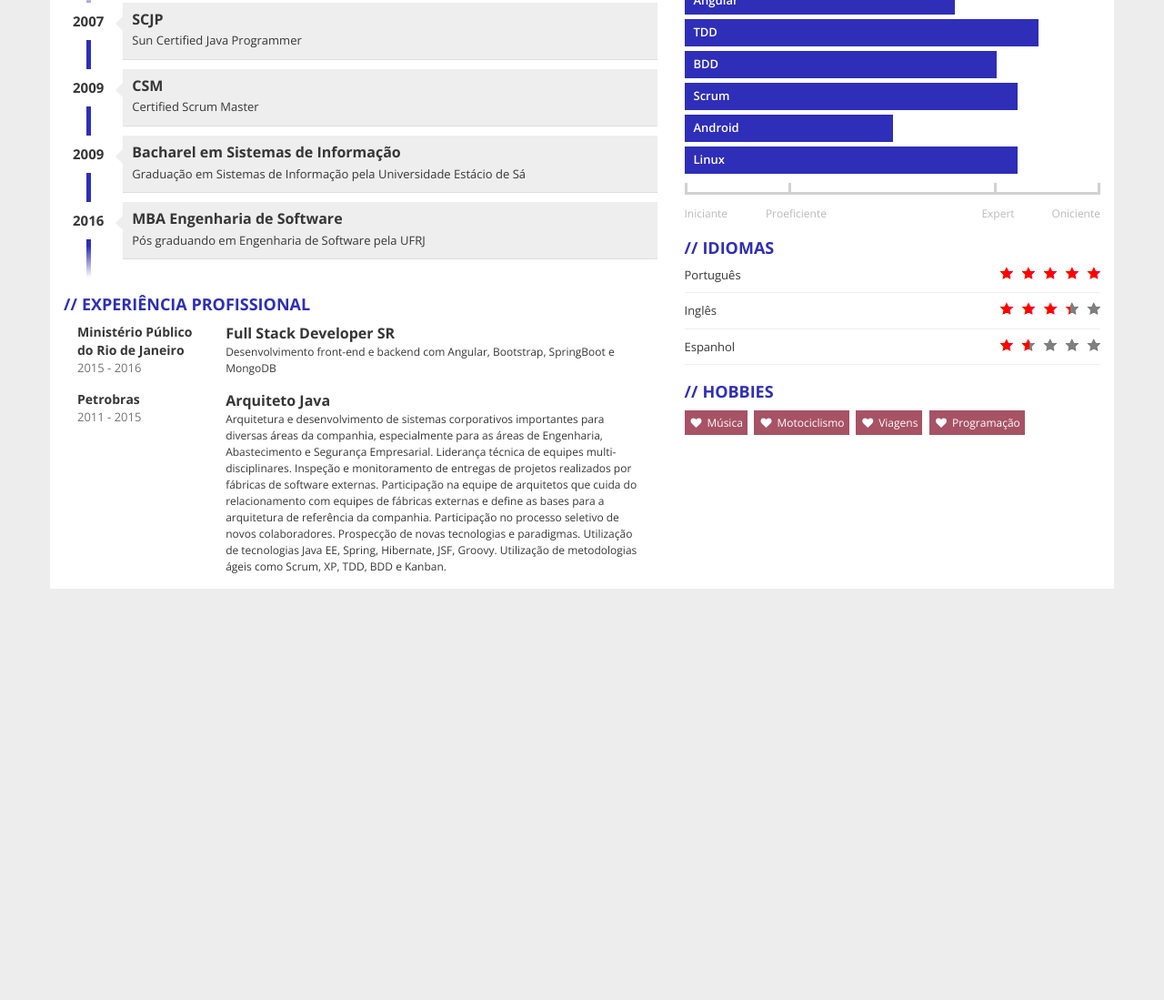
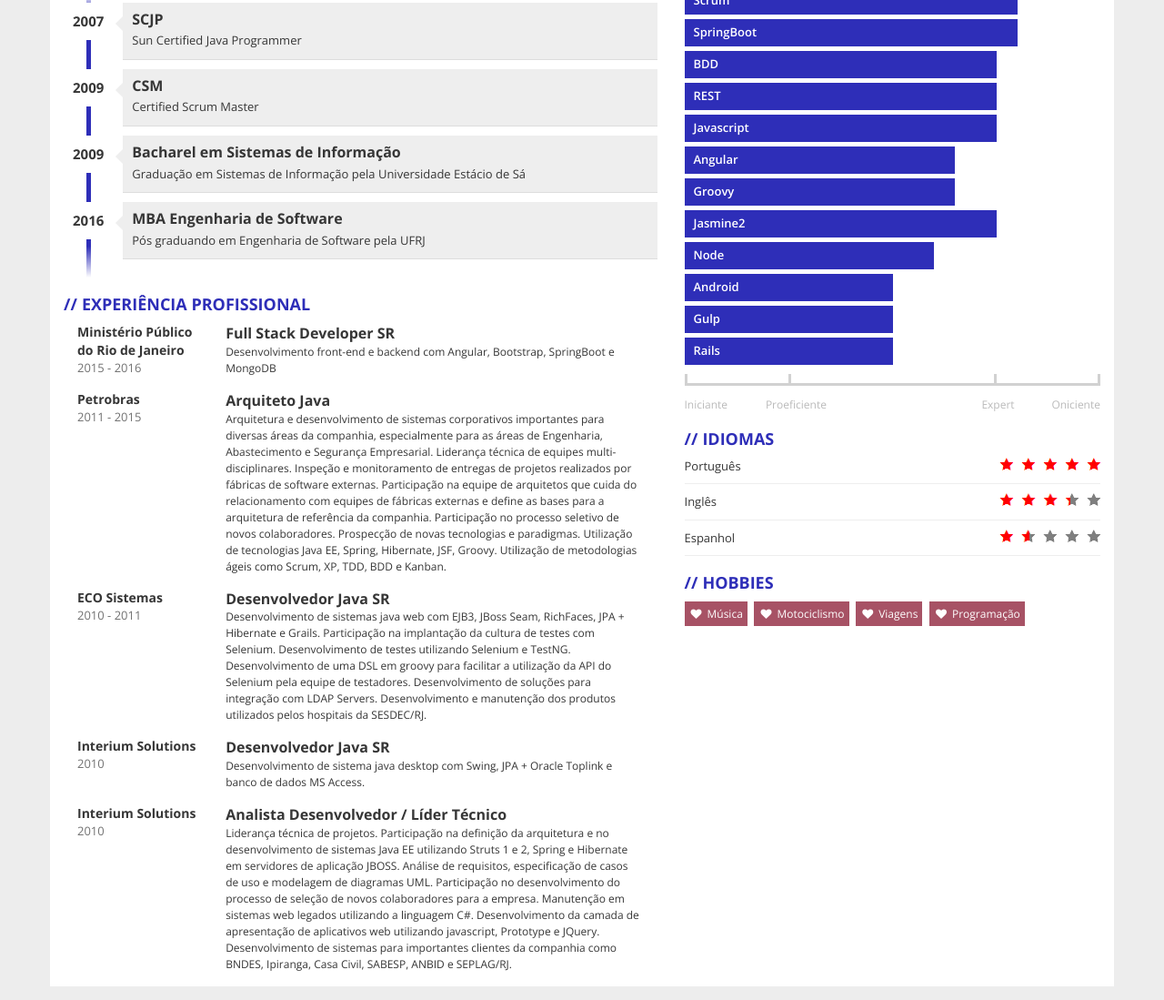
Before and after one commit to lennonjesus/lennonjesus.github.io, a plain HTML site: page index.html in a window 1280 px wide. Shown: the part 726-1825 px from the top of the page at 91% size. Before the commit the page ends 1388 px from the top, so only its background shows below. Drawn offline with nearby package versions, Linux system fonts and the light colour scheme.

Commit message:
adicionando experiencias

```diff
--- a/index.html
+++ b/index.html
@@ -131,6 +131,61 @@
                 </div>
               </div>
             </div>
+            <div class="job clearfix">
+              <div class="col-xs-3">
+                <div class="where">ECO Sistemas</div>
+                <div class="year">2010 - 2011</div>
+              </div>
+              <div class="col-xs-9">
+                <div class="profession">Desenvolvedor Java SR</div>
+                <div class="description">
+                  Desenvolvimento de sistemas java web com EJB3, JBoss Seam, RichFaces, JPA + Hibernate e Grails.
+
+                  Participação na implantação da cultura de testes com Selenium.
+                  Desenvolvimento de testes utilizando Selenium e TestNG.
+
+                  Desenvolvimento de uma DSL em groovy para facilitar a utilização da API do Selenium pela equipe de testadores.
+                  Desenvolvimento de soluções para integração com LDAP Servers.
+                  Desenvolvimento e manutenção dos produtos utilizados pelos hospitais da SESDEC/RJ.
+                </div>
+              </div>
+            </div>
+            <div class="job clearfix">
+              <div class="col-xs-3">
+                <div class="where">Interium Solutions</div>
+                <div class="year">2010</div>
+              </div>
+              <div class="col-xs-9">
+                <div class="profession">Desenvolvedor Java SR</div>
+                <div class="description">
+                  Desenvolvimento de sistema java desktop com Swing, JPA + Oracle Toplink e banco de dados MS Access.
+                </div>
+              </div>
+            </div>
+            <div class="job clearfix">
+              <div class="col-xs-3">
+                <div class="where">Interium Solutions</div>
+                <div class="year">2010</div>
+              </div>
+              <div class="col-xs-9">
+                <div class="profession">Analista Desenvolvedor / Líder Técnico</div>
+                <div class="description">
+                  Liderança técnica de projetos.
+
+                  Participação na definição da arquitetura e no desenvolvimento de sistemas Java EE utilizando Struts 1 e 2, Spring e Hibernate em servidores de aplicação JBOSS.
+
+                  Análise de requisitos, especificação de casos de uso e modelagem de diagramas UML.
+
+                  Participação no desenvolvimento do processo de seleção de novos colaboradores para a empresa.
+
+                  Manutenção em sistemas web legados utilizando a linguagem C#.
+
+                  Desenvolvimento da camada de apresentação de aplicativos web utilizando javascript, Prototype e JQuery.
+
+                  Desenvolvimento de sistemas para importantes clientes da companhia como BNDES, Ipiranga, Casa Civil, SABESP, ANBID e SEPLAG/RJ.
+                </div>
+              </div>
+            </div>
           </div>
         </div>
         <div class="col-xs-12 col-sm-5">
@@ -166,15 +221,21 @@
             <h2>Skills</h2>
             <div class="skills">
               <div class="item-skills" data-percent="0.95">JAVA</div>
+              <div class="item-skills" data-percent="0.85">TDD</div>
+              <div class="item-skills" data-percent="0.8">Hibernate</div>
+              <div class="item-skills" data-percent="0.80">Linux</div>
+              <div class="item-skills" data-percent="0.80">Scrum</div>
               <div class="item-skills" data-percent="0.8">SpringBoot</div>
-              <div class="item-skills" data-percent="0.8">Hibernate</div>
-              <div class="item-skills" data-percent="0.7">Javascript</div>
+              <div class="item-skills" data-percent="0.75">BDD</div>
+              <div class="item-skills" data-percent="0.75">REST</div>
+              <div class="item-skills" data-percent="0.75">Javascript</div>
               <div class="item-skills" data-percent="0.65">Angular</div>
-              <div class="item-skills" data-percent="0.85">TDD</div>
-              <div class="item-skills" data-percent="0.75">BDD</div>
-              <div class="item-skills" data-percent="0.80">Scrum</div>
+              <div class="item-skills" data-percent="0.65">Groovy</div>
+              <div class="item-skills" data-percent="0.75">Jasmine2</div>
+              <div class="item-skills" data-percent="0.6">Node</div>
               <div class="item-skills" data-percent="0.50">Android</div>
-              <div class="item-skills" data-percent="0.80">Linux</div>
+              <div class="item-skills" data-percent="0.50">Gulp</div>
+              <div class="item-skills" data-percent="0.50">Rails</div>
               <div class="skills-legend clearfix">
                 <div class="legend-left legend">Iniciante</div>
                 <div class="legend-left legend"><span>Proeficiente</span></div>
```
Also changed, not shown: 1 other file.
